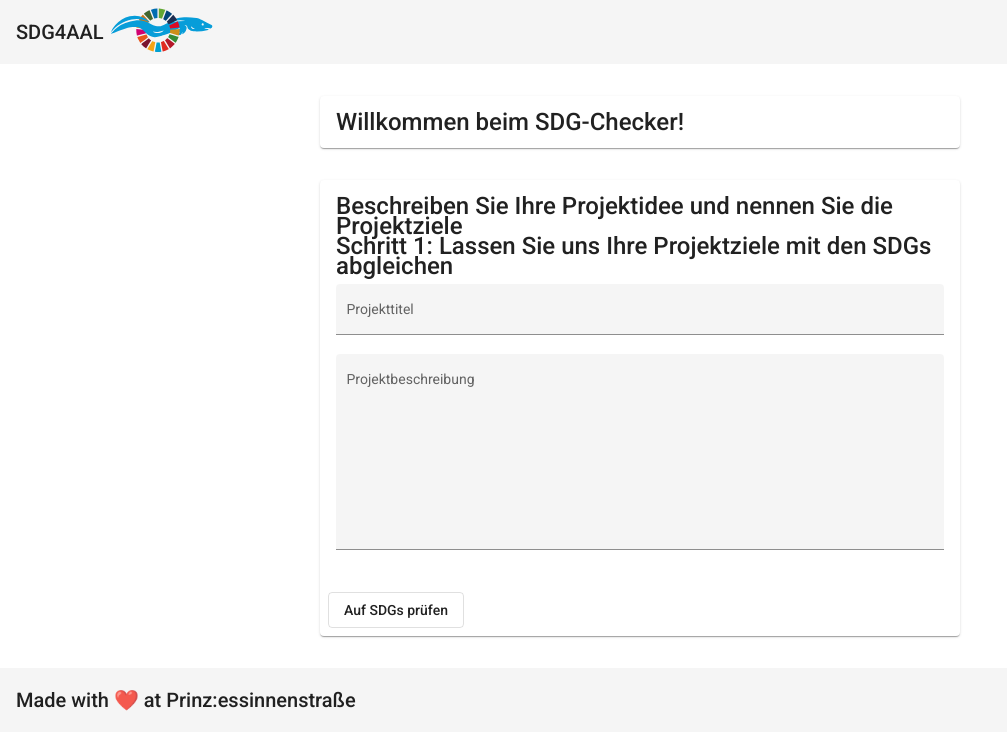
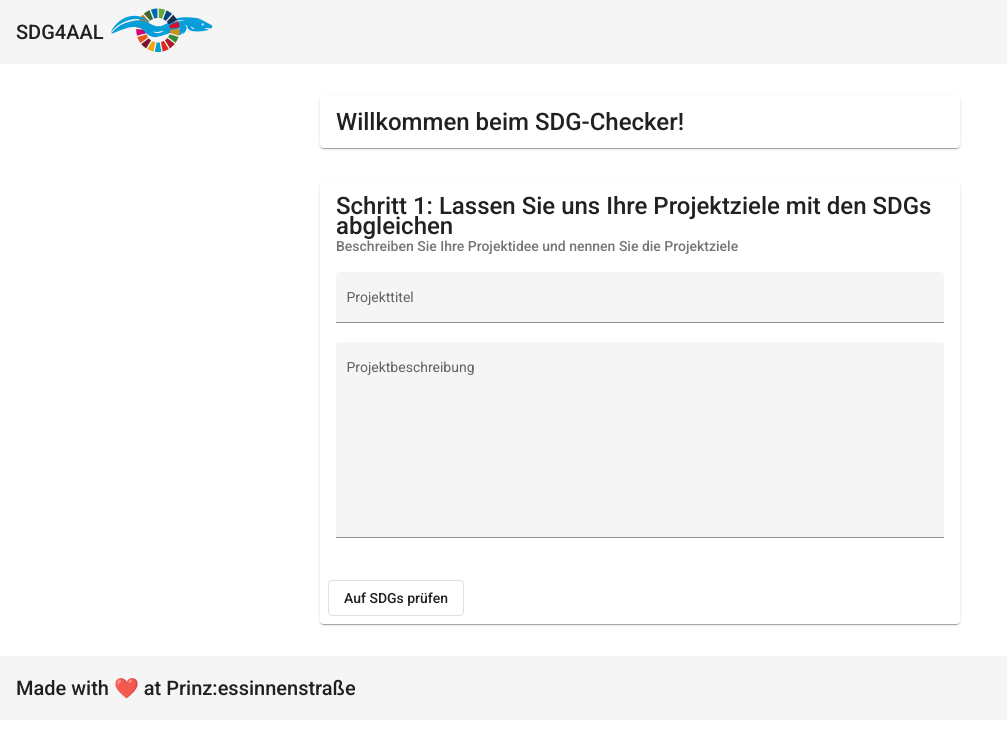
Before and after one commit to tech4germany/sdg4aal, an Angular app: page /landingpage in a window 1280 px wide. Shown: the top 750 px of the page, without its empty margins (0-1007 px from the left). Built offline with nearby package versions, Linux system fonts and the light colour scheme.

Commit message:
Tweak layout

```diff
--- a/src/app/content/landingpage/landingpage.component.html
+++ b/src/app/content/landingpage/landingpage.component.html
@@ -6,8 +6,10 @@
   <form [formGroup]="form" (ngSubmit)="submit()">
     <mat-card>
       <mat-card-title>
-        Beschreiben Sie Ihre Projektidee und nennen Sie die Projektziele<br />
         Schritt 1: Lassen Sie uns Ihre Projektziele mit den SDGs abgleichen
+        <mat-card-subtitle>
+          Beschreiben Sie Ihre Projektidee und nennen Sie die Projektziele
+        </mat-card-subtitle>
       </mat-card-title>
       <mat-card-content>
         <mat-form-field appearance="fill" style="display: unset">
@@ -442,7 +444,7 @@
     [formGroup]="SDGHarmsExplanationsForm"
     (ngSubmit)="submitSDGHarmsExplanations()">
     <mat-card>
-      <mat-card-title>Schritt 6: SDGs Schutzmaßnahmen </mat-card-title>
+      <mat-card-title>Schritt 6: SDG-Schutzmaßnahmen </mat-card-title>
       <mat-card-subtitle>
         Ihre Beschreibung der Schutzmaßnahmen ergänzt Ihre anfängliche
         Projektbeschreibung. Erläutern Sie jeweils wie Sie die Verletzung des
@@ -536,7 +538,8 @@
         </div>
       </mat-card-content>
     </mat-card>
-    <mat-card>
+  </mat-card>
+  <mat-card *ngIf="this.SDGHarmsExplained">
     <mat-card-title
       >Ihre rundum nachhaltigen Projektziele greifbarer machen - mit
       Indikatoren</mat-card-title
@@ -544,8 +547,8 @@
     <mat-card-subtitle
       >Um die Qualität Ihrer Projektidee im Antragsprozess zu erhöhen, ist die
       Formulierung von SMART-en Indikatoren relevant.<br />
-        Hier werden Beispiele für Indikatoren vorgeschlagen, die den Erfolg
-        Ihrer Projektziele greifbar machen.
+      Hier werden Beispiele für Indikatoren vorgeschlagen, die den Erfolg Ihrer
+      Projektziele greifbar machen.
     </mat-card-subtitle>
     <mat-card-content>
       <mat-divider style="margin-bottom: 16px"></mat-divider>
@@ -574,5 +577,4 @@
       </div>
     </mat-card-content>
   </mat-card>
-  </mat-card>
 </div>
```
Lines whose indentation alone changed are shown as unchanged.
